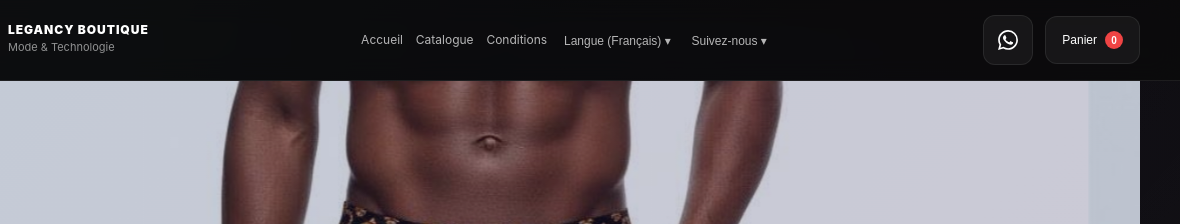
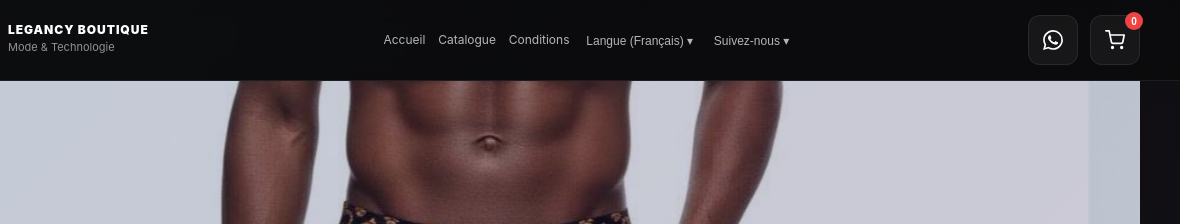
Before and after one commit to dlobognon/bot-appel-ia, a website: page index.html in a window 1280 px wide. Shown: the top 224 px of the page, 100-1280 px from the left. Drawn offline with Linux system fonts and the light colour scheme.

Commit message:
feat: Replace cart text button with shopping cart icon
- Replace text 'Panier' with shopping cart SVG icon
- Add icon-with-badge class for proper icon + badge layout
- Position cart count badge absolutely on top-right corner
- Set min-width/height 44px for touch-friendly interaction
- Update all pages: index, catalogue, product, conditions
- Maintain aria-label and title for accessibility
- Badge displays as floating number on icon

```diff
--- a/index.html
+++ b/index.html
@@ -50,8 +50,13 @@
             <path d="M17.472 14.382c-.297-.149-1.758-.867-2.03-.967-.273-.099-.471-.148-.67.15-.197.297-.767.966-.94 1.164-.173.199-.347.223-.644.075-.297-.15-1.255-.463-2.39-1.475-.883-.788-1.48-1.761-1.653-2.059-.173-.297-.018-.458.13-.606.134-.133.298-.347.446-.52.149-.174.198-.298.298-.497.099-.198.05-.371-.025-.52-.075-.149-.669-1.612-.916-2.207-.242-.579-.487-.5-.669-.51-.173-.008-.371-.01-.57-.01-.198 0-.52.074-.792.372-.272.297-1.04 1.016-1.04 2.479 0 1.462 1.065 2.875 1.213 3.074.149.198 2.096 3.2 5.077 4.487.709.306 1.262.489 1.694.625.712.227 1.36.195 1.871.118.571-.085 1.758-.719 2.006-1.413.248-.694.248-1.289.173-1.413-.074-.124-.272-.198-.57-.347m-5.421 7.403h-.004a9.87 9.87 0 01-5.031-1.378l-.361-.214-3.741.982.998-3.648-.235-.374a9.86 9.86 0 01-1.51-5.26c.001-5.45 4.436-9.884 9.888-9.884 2.64 0 5.122 1.03 6.988 2.898a9.825 9.825 0 012.893 6.994c-.003 5.45-4.437 9.884-9.885 9.884m8.413-18.297A11.815 11.815 0 0012.05 0C5.495 0 .16 5.335.157 11.892c0 2.096.547 4.142 1.588 5.945L.057 24l6.305-1.654a11.882 11.882 0 005.683 1.448h.005c6.554 0 11.89-5.335 11.893-11.893a11.821 11.821 0 00-3.48-8.413Z"/>
           </svg>
         </a>
-        <button class="cart-btn" id="cart-btn" type="button">
-          <span data-i18n="header.cart">Panier</span> <span class="cart-count" id="cart-count">0</span>
+        <button class="cart-btn icon-with-badge" id="cart-btn" type="button" aria-label="Panier" title="Voir le panier">
+          <svg width="20" height="20" viewBox="0 0 24 24" fill="none" stroke="currentColor" stroke-width="2" stroke-linecap="round" stroke-linejoin="round">
+            <circle cx="9" cy="21" r="1"></circle>
+            <circle cx="20" cy="21" r="1"></circle>
+            <path d="M1 1h4l2.68 13.39a2 2 0 0 0 2 1.61h9.72a2 2 0 0 0 2-1.61L23 6H6"></path>
+          </svg>
+          <span class="cart-count" id="cart-count">0</span>
         </button>
       </div>
     </div>
--- a/style.css
+++ b/style.css
@@ -164,6 +164,33 @@ a { color: inherit; text-decoration: none; }
   color: #25D366;
 }
 
+/* Bouton panier avec icône et badge */
+.cart-btn.icon-with-badge {
+  padding: clamp(10px, 1.8vw, 14px);
+  min-width: 44px;
+  min-height: 44px;
+  display: inline-flex;
+  align-items: center;
+  justify-content: center;
+  position: relative;
+  gap: 0;
+}
+
+.cart-btn.icon-with-badge svg {
+  width: 20px;
+  height: 20px;
+  flex-shrink: 0;
+}
+
+.cart-btn.icon-with-badge .cart-count {
+  position: absolute;
+  top: -4px;
+  right: -4px;
+  min-width: 18px;
+  height: 18px;
+  padding: 0 4px;
+}
+
 .chip { padding: 8px 12px; font-size: 12px; }
 .chip.active { background: var(--primary-glow); border-color: var(--primary-glow); color: white; }
 
```
Also changed, not shown: catalogue.html (+7 -2 lines), conditions.html (+8 -1 lines), product.html (+7 -2 lines).
